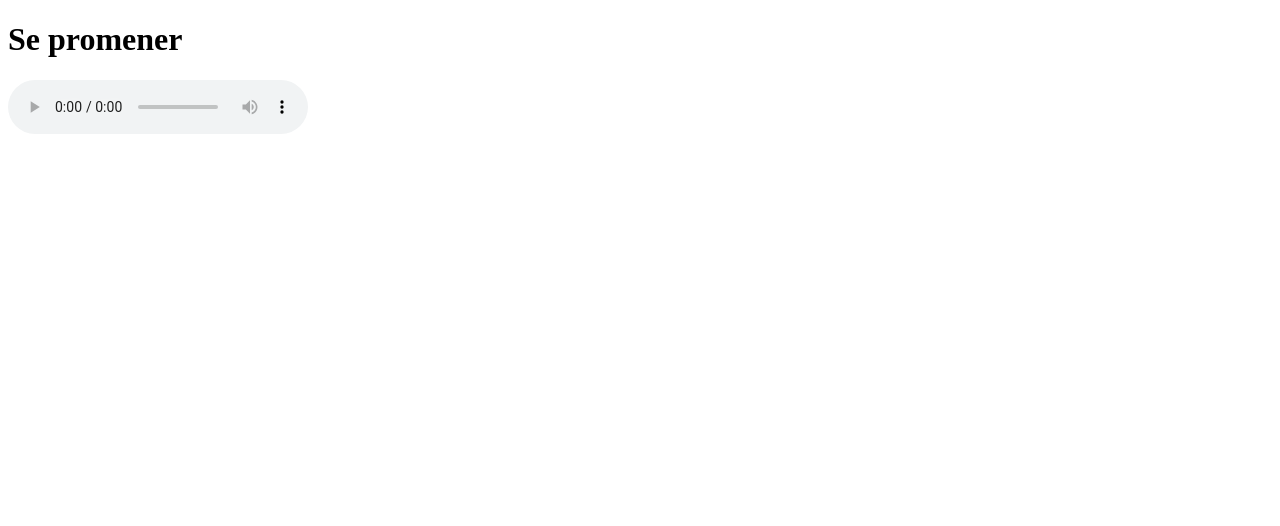
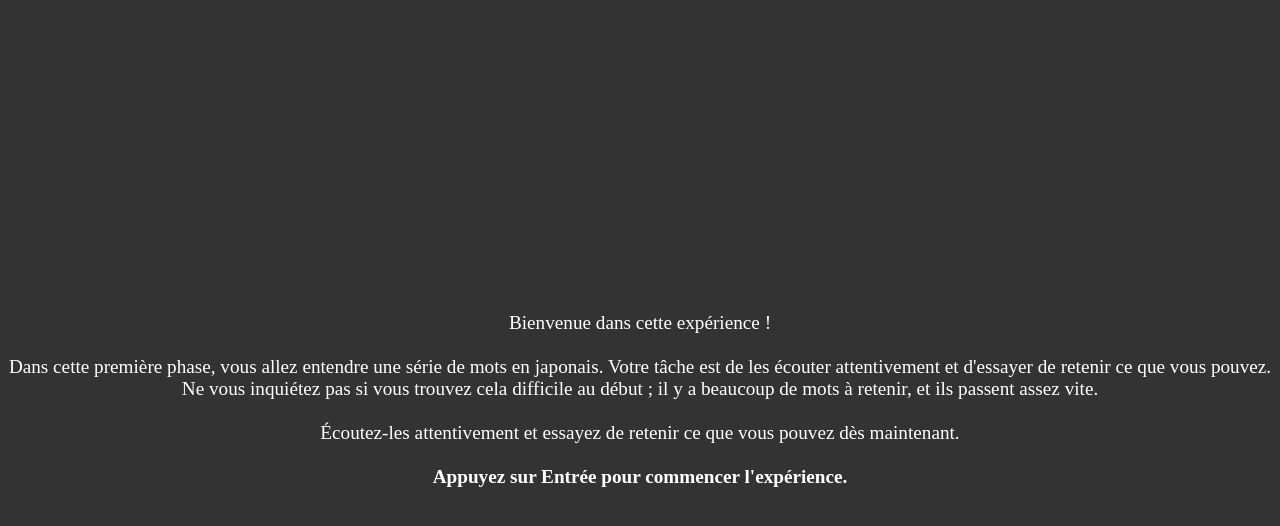
Before and after one commit to adriandelser/tmr_study, a plain HTML site: page index.html in a window 1280 px wide. Drawn offline with Linux system fonts and the light colour scheme.

Commit message:
added intro text

```diff
--- a/index.html
+++ b/index.html
@@ -4,10 +4,38 @@
     <meta charset="UTF-8">
     <meta name="viewport" content="width=device-width, initial-scale=1.0">
     <title>French-Japanese Word Player</title>
+    <style>
+        #welcome-overlay {
+            position: fixed;
+            top: 0;
+            left: 0;
+            width: 100%;
+            height: 100%;
+            background-color: rgba(0, 0, 0, 0.8);
+            color: white;
+            display: flex;
+            justify-content: center;
+            align-items: center;
+            text-align: center;
+            font-size: 1.2em;
+            z-index: 1000;
+        }
+    </style>
 </head>
 <body>
-    <h1 id="word-display">Word will appear here</h1>
-    <audio id="audio-player" controls></audio>
+    <div id="welcome-overlay">
+        <p id="welcome-text">
+            Bienvenue dans cette expérience !<br><br>
+            Dans cette première phase, vous allez entendre une série de mots en japonais.
+            Votre tâche est de les écouter attentivement et d'essayer de retenir ce que vous pouvez.
+            Ne vous inquiétez pas si vous trouvez cela difficile au début ; il y a beaucoup de mots à retenir, et ils passent assez vite.<br><br>
+            Écoutez-les attentivement et essayez de retenir ce que vous pouvez dès maintenant.<br><br>
+            <strong>Appuyez sur Entrée pour commencer l'expérience.</strong>
+        </p>
+    </div>
+
+    <h1 id="word-display" style="display:none;">Word will appear here</h1>
+    <audio id="audio-player"></audio>
     <script src="script.js"></script>
 </body>
 </html>
--- a/script.js
+++ b/script.js
@@ -1,4 +1,5 @@
 document.addEventListener("DOMContentLoaded", function() {
+    const welcomeOverlay = document.getElementById("welcome-overlay");
     const wordDisplay = document.getElementById("word-display");
     const audioPlayer = document.getElementById("audio-player");
 
@@ -20,6 +21,18 @@ document.addEventListener("DOMContentLoaded", function() {
                 audioPlayer.play();
             }
 
-            setInterval(playRandomWord, 5000); // Change word every 5 seconds
+            function startExperiment() {
+                welcomeOverlay.style.display = 'none'; // Hide the welcome overlay
+                wordDisplay.style.display = 'block'; // Show the word display
+                playRandomWord(); // Start playing the first word
+                setInterval(playRandomWord, 5000); // Continue changing the word every 5 seconds
+            }
+
+            // Wait for the user to press Enter
+            document.addEventListener('keydown', function(event) {
+                if (event.key === 'Enter') {
+                    startExperiment();
+                }
+            }, { once: true });
         });
 });
```
